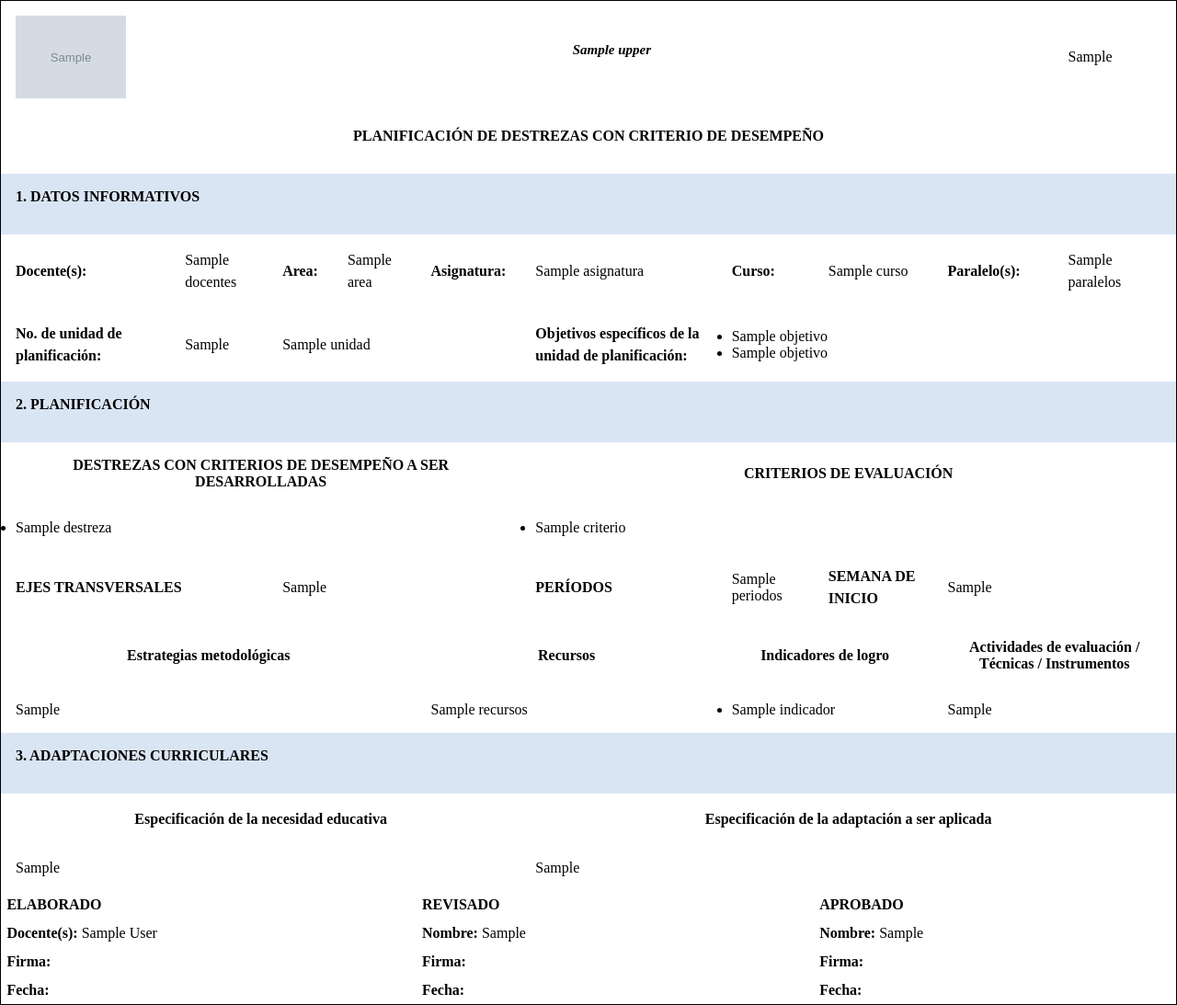
After one commit to cesardlinx/asistentecatedra, a Django app: template planificaciones/templates/planificaciones/pdfs/plan_destrezas_pdf.html in a window 1280 px wide. The commit adds this page. Shown: the whole page at 92% size. Run offline with Django 3.2, Linux system fonts and the light colour scheme; the template is opened without the code that fills it: most values are stand-ins (such as "Sample title", 1, 10 or a date in 2020); grey boxes marked "Sample" are stand-in pictures.

Commit message:
Pdf creation for plan de destrezas
Added pdf creation support for skill planning

```diff
--- /dev/null
+++ b/planificaciones/templates/planificaciones/pdfs/plan_destrezas_pdf.html
@@ -0,0 +1,216 @@
+{% load static %}
+
+<!DOCTYPE html>
+<html lang="es">
+<head>
+    <meta http-equiv="Content-Type" content="text/html; charset=utf-8">
+    <meta name="viewport" content="width=device-width, initial-scale=1.0">
+    <title>{{ title }}</title>
+    <link rel="stylesheet" href="{% static 'css/style_pdfs.css' %}">
+</head>
+
+<body>
+    <table class="bordered">
+        <tr>
+            <td align="center">
+                <img class="logo logo-left" src="{{ school_logo }}">
+            </td>
+            <td colspan="8">
+                <h3 class="title" style="font-size: 15px; font-style: italic;">
+                    {% if school_name %}
+                        {{ school_name.upper }}
+                    {% else %}
+                        No tiene agregado el nombre de su institución en su perfil.
+                    {% endif %}
+                </h3>
+            </td>
+            <td align="center">
+                {{ plan.ano_lectivo }}
+            </td>
+        </tr>
+        <tr>
+            <td colspan="10"><h4 class="title">PLANIFICACIÓN DE DESTREZAS CON CRITERIO DE DESEMPEÑO</h4></td>
+        </tr>
+        <tr>
+            <td colspan="10" class="colored"><h4 class="subtitle">1. DATOS INFORMATIVOS</h4></td>
+        </tr>
+        <tr>
+            <td>
+                <p><strong>Docente(s): </strong></p>
+            </td>
+            <td>
+                <p>{{ plan.docentes }}</p>
+            </td>
+            <td>
+                <p><strong>Area: </strong></p>
+            </td>
+            <td>
+                <p>{{ plan.asignatura.area }}</p>
+            </td>
+            <td>
+                <p><strong>Asignatura: </strong></p>
+            </td>
+            <td>
+                <p>{{ plan.asignatura }}</p>
+            </td>
+            <td>
+                <p><strong>Curso: </strong></p>
+            </td>
+            <td>
+                <p>{{ plan.curso }}</p>
+            </td>
+            <td>
+                <p><strong>Paralelo(s): </strong></p>
+            </td>
+            <td>
+                <p>{{ plan.paralelos }}</p>
+            </td>
+        </tr>
+
+        <tr>
+            <td>
+                 <p><strong>No. de unidad de planificación: </strong></p>
+            </td>
+            <td>
+                {{ plan.unidad.numero_unidad }}
+            </td>
+            {% if plan.asignatura.name == 'Lengua y Literatura' %}
+            <td colspan="3">
+                {% for subunidad in subunidades %}
+                <p>{{ subunidad }}</p>
+                {% endfor %}
+            </td>
+            {% else %}
+            <td colspan="3">
+                 {{ plan.unidad.titulo }}
+            </td>
+            {% endif %}
+            <td>
+                <p><strong>Objetivos específicos de la unidad de planificación: </strong></p>
+            </td>
+            <td colspan="4">
+                <ul>
+                    {% for objetivo in plan.objetivos.all %}
+                    <li>{{ objetivo }}</li>
+                    {% endfor %}
+                    {% for objetivo in plan.objetivos_generales.all %}
+                    <li>{{ objetivo }}</li>
+                    {% endfor %}
+                </ul>
+            </td>
+        </tr>
+
+        <tr>
+            <td colspan="10" class="colored"><h4 class="subtitle">2. PLANIFICACIÓN</h4></td>
+        </tr>
+
+        <tr class="table-header">
+            <td colspan="5" style="text-align:center;">DESTREZAS CON CRITERIOS DE DESEMPEÑO A SER DESARROLLADAS</td>
+            <td colspan="5" style="text-align:center;">CRITERIOS DE EVALUACIÓN</td>
+        </tr>
+
+        <tr>
+            <td colspan="5">
+                <ul>
+                    {% for destreza in plan.destrezas.all %}
+                    <li>{{ destreza }}</li>
+                    {% endfor %}
+                </ul>
+            </td>
+            <td colspan="5">
+                <ul>
+                    {% for criterio in plan.criterios_evaluacion.all %}
+                    <li>{{ criterio }}</li>
+                    {% endfor %}
+                </ul>
+            </td>
+        </tr>
+
+        <tr>
+            <td colspan="2">
+                <p><strong>EJES TRANSVERSALES</strong></p>
+
+            </td>
+            <td colspan="3">{{ plan.ejes_transversales }}</td>
+            <td>
+                <p><strong>PERÍODOS</strong></p>
+            </td>
+            <td>{{ plan.periodos }}</td>
+            <td>
+                <p><strong>SEMANA DE INICIO</strong ></p>
+            </td>
+            <td colspan="2">{{ plan.semana_inicio }}</td>
+        </tr>
+
+        <tr class="table-header">
+            <td colspan="4" style="text-align:center;">Estrategias metodológicas</td>
+            <td colspan="2" style="text-align:center;">Recursos</td>
+            <td colspan="2" style="text-align:center;">Indicadores de logro</td>
+            <td colspan="2" style="text-align:center;">Actividades de evaluación / Técnicas / Instrumentos</td>
+        </tr>
+
+        <tr>
+            <td colspan="4">
+                {{ plan.estrategias_metodologicas }}
+            </td>
+            <td colspan="2">
+                {{ plan.recursos }}
+            </td>
+            <td colspan="2">
+                <ul>
+                    {% for indicador in plan.indicadores.all %}
+                        <li>{{ indicador }}</li>
+                    {% endfor %}
+                </ul>
+            </td>
+            <td colspan="2">
+                {{ plan.actividades_evaluacion }}
+            </td>
+        </tr>
+
+        <tr>
+            <td colspan="10" class="colored"><h4 class="subtitle">3. ADAPTACIONES CURRICULARES</h4></td>
+        </tr>
+        <tr>
+            <td  colspan="5"style="text-align:center;">
+                <p><strong>Especificación de la necesidad educativa</strong></p>
+            </td>
+            <td  colspan="5"style="text-align:center;">
+                <p><strong>Especificación de la adaptación a ser aplicada</strong></p>
+            </td>
+        </tr>
+        <tr>
+            <td colspan="5">{{ plan.necesidad_adaptacion }}</td>
+            <td colspan="5">{{ plan.adaptacion_curricular }}</td>
+        </tr>
+        <tr>
+            <td class="footer-cell" colspan="4" class="colored"><strong>ELABORADO</strong></td>
+            <td class="footer-cell" colspan="3" class="colored"><strong>REVISADO</strong></td>
+            <td class="footer-cell" colspan="3" class="colored"><strong>APROBADO</strong></td>
+        </tr>
+        <tr>
+            <td class="footer-cell" colspan="4"><strong>Docente(s): </strong>{{ plan.elaborado_por.first_name }} {{ plan.elaborado_por.last_name }}</td>
+            <td class="footer-cell" colspan="3"><strong>Nombre: </strong>
+                {% if plan.revisado_por %}
+                    {{ plan.revisado_por }}
+                {% endif %}
+            </td>
+            <td class="footer-cell" colspan="3"><strong>Nombre: </strong>
+                {% if plan.aprobado_por %}
+                    {{ plan.aprobado_por }}
+                {% endif %}
+            </td>
+        </tr>
+        <tr>
+            <td class="footer-cell" colspan="4"><strong>Firma: </strong></td>
+            <td class="footer-cell" colspan="3"><strong>Firma: </strong></td>
+            <td class="footer-cell" colspan="3"><strong>Firma: </strong></td>
+        </tr>
+        <tr>
+            <td class="footer-cell" colspan="4"><strong>Fecha: </strong></td>
+            <td class="footer-cell" colspan="3"><strong>Fecha: </strong></td>
+            <td class="footer-cell" colspan="3"><strong>Fecha: </strong></td>
+        </tr>
+    </table>
+</body>
+</html>
--- a/planificaciones/templates/planificaciones/planificacion_list.html
+++ b/planificaciones/templates/planificaciones/planificacion_list.html
@@ -116,6 +116,10 @@
                                             </button>
                                         </form>
                                     {% elif type == 'destrezas' %}
+                                        <a class="icon edit" href="{% url 'plan_destrezas_pdf' pk=plan.pk %}" title="Exportar a PDF">
+                                            <span class="fas fa-file-pdf"></span>
+                                        </a>
+
                                         <form method="POST" action="{% url 'plan_destrezas_duplicate' pk=plan.pk %}">
                                             {% csrf_token %}
                                             <button class="icon-button copy" type="submit" title="Duplicar Plan">
--- a/planificaciones/urls.py
+++ b/planificaciones/urls.py
@@ -22,7 +22,8 @@ from .views.plan_destrezas_views import (PlanDestrezasListView,
                                          PlanDestrezasCreateView,
                                          PlanDestrezasUpdateView,
                                          PlanDestrezasDeleteView,
-                                         PlanDestrezasDuplicateView)
+                                         PlanDestrezasDuplicateView,
+                                         PlanDestrezasPdfView)
 from .views.ajax_views import (LoadCursosView, LoadDestrezasView,
                                LoadObjetivosView, LoadUnidadesView)
 
@@ -98,4 +99,6 @@ urlpatterns = [
           name='plan_anual_pdf'),
      path('plan_unidad/pdf/<int:pk>/', PlanUnidadPdfView.as_view(),
           name='plan_unidad_pdf'),
+     path('plan_destrezas/pdf/<int:pk>/', PlanDestrezasPdfView.as_view(),
+          name='plan_destrezas_pdf'),
 ]
```
Also changed, not shown: planificaciones/tests/test_urls.py (+9 -1 lines), planificaciones/tests/test_views/test_plan_destrezas.py (+43 -1 lines), planificaciones/views/plan_destrezas_views.py (+18 -3 lines).
